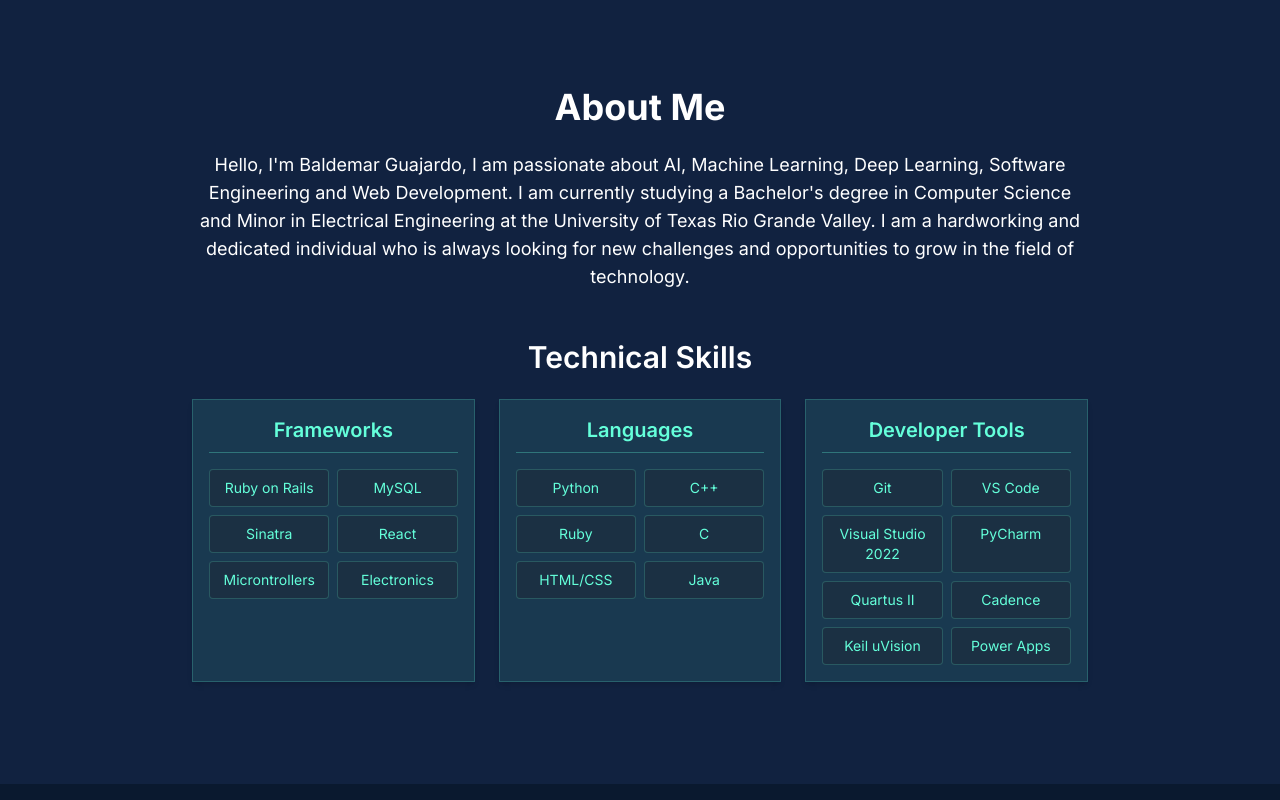
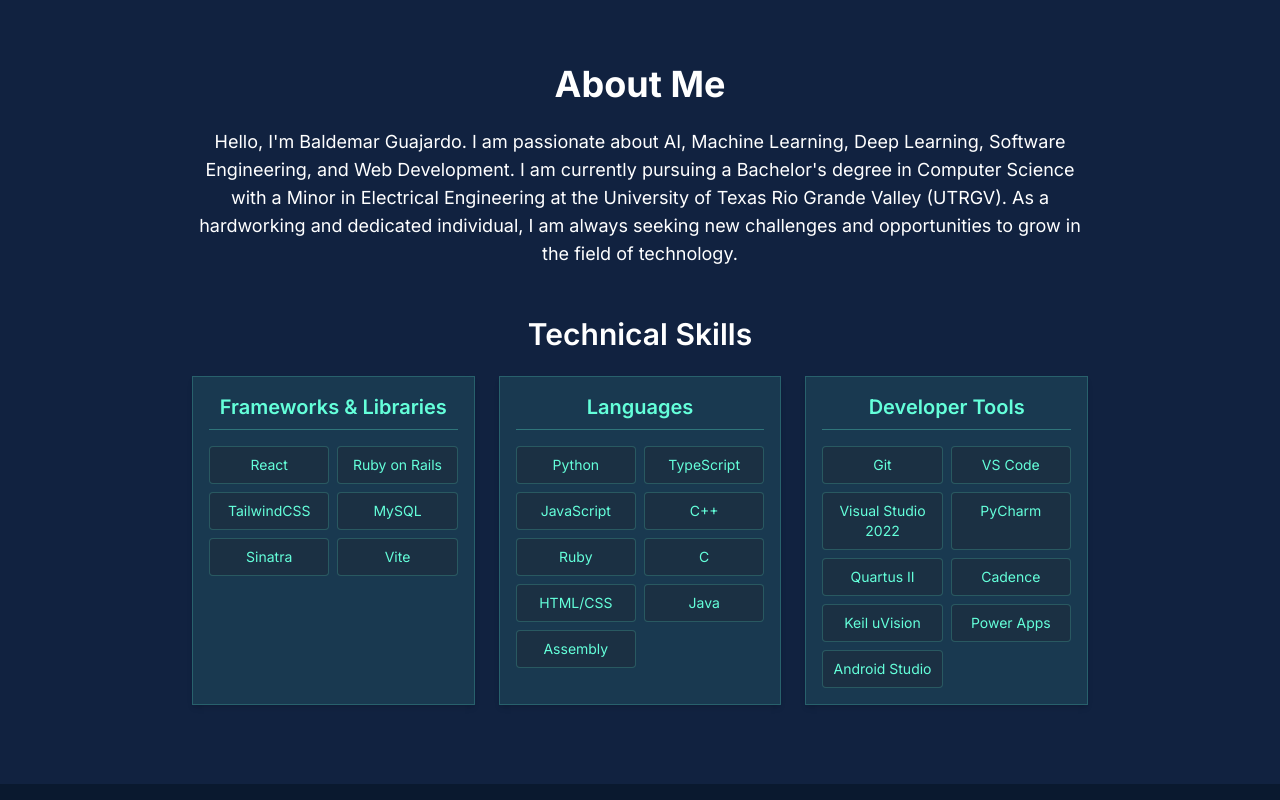
Before and after one commit to BaldeGIII/PortfolioV2, a React (Vite) app: page / in a window 1280 px wide. Shown: the part 880-1680 px from the top of the page. Built offline with nearby package versions, Linux system fonts and the light colour scheme.

Commit message:
Projects layout

```diff
--- a/App.css
+++ b/App.css
@@ -14,5 +14,3 @@
   text-decoration: none;
   color: #61dafb;
 }
-
-/* ...existing code... */
--- a/package.json
+++ b/package.json
@@ -18,6 +18,7 @@
     "react": "^18.3.1",
     "react-dom": "^18.3.1",
     "react-hook-form": "^7.54.2",
+    "react-icons": "^5.4.0",
     "react-type-animation": "^3.2.0",
     "zod": "^3.24.1"
   },
--- a/src/components/About.tsx
+++ b/src/components/About.tsx
@@ -1,12 +1,29 @@
 const About = () => {
   const skills = [
     {
-      title: "Frameworks",
-      skills: ["Ruby on Rails", "MySQL", "Sinatra", "React", "Microntrollers", "Electronics"],
+      title: "Frameworks & Libraries",
+      skills: [
+        "React",
+        "Ruby on Rails",
+        "TailwindCSS",
+        "MySQL",
+        "Sinatra",
+        "Vite",
+      ],
     },
     {
       title: "Languages",
-      skills: ["Python", "C++", "Ruby", "C", "HTML/CSS", "Java"],
+      skills: [
+        "Python",
+        "TypeScript",
+        "JavaScript",
+        "C++",
+        "Ruby",
+        "C",
+        "HTML/CSS",
+        "Java",
+        "Assembly",
+      ],
     },
     {
       title: "Developer Tools",
@@ -19,22 +36,31 @@
         "Cadence",
         "Keil uVision",
         "Power Apps",
+        "Android Studio",
       ],
     },
-  ]
+  ];
   return (
-    <div className="min-h-screen flex items-center justify-center bg-secondary text-white p-8" id="about">
+    <div
+      className="min-h-screen flex items-center justify-center bg-secondary text-white p-8"
+      id="about"
+    >
       <div className="max-w-4xl">
         <h1 className="text-4xl font-bold mb-6 text-center">About Me</h1>
         <p className="text-lg mb-8 text-center">
-          Hello, I'm Baldemar Guajardo, I am passionate about AI, Machine Learning, Deep Learning, Software Engineering
-          and Web Development. I am currently studying a Bachelor's degree in Computer Science and Minor in Electrical
-          Engineering at the University of Texas Rio Grande Valley. I am a hardworking and dedicated individual who is
-          always looking for new challenges and opportunities to grow in the field of technology.
+          Hello, I'm Baldemar Guajardo. I am passionate about AI, Machine
+          Learning, Deep Learning, Software Engineering, and Web Development. I
+          am currently pursuing a Bachelor's degree in Computer Science with a
+          Minor in Electrical Engineering at the University of Texas Rio Grande
+          Valley (UTRGV). As a hardworking and dedicated individual, I am always
+          seeking new challenges and opportunities to grow in the field of
+          technology.
         </p>
 
         <div className="mt-12">
-          <h2 className="text-3xl font-semibold mb-6 text-center">Technical Skills</h2>
+          <h2 className="text-3xl font-semibold mb-6 text-center">
+            Technical Skills
+          </h2>
           <div className="grid grid-cols-1 md:grid-cols-3 gap-6">
             {skills.map((category, index) => (
               <div
@@ -60,7 +86,7 @@
         </div>
       </div>
     </div>
-  )
-}
+  );
+};
 
-export default About
+export default About;
--- a/src/components/Home.tsx
+++ b/src/components/Home.tsx
@@ -1,11 +1,14 @@
-import { TypeAnimation } from "react-type-animation"
-import githubIcon from "../assets/github-mark-white.png"
-import linkedinIcon from "../assets/linkedin-app-white-icon.webp"
-import profilePic from "../assets/67811850.png"  // Fix typo in variable name
+import { TypeAnimation } from "react-type-animation";
+import githubIcon from "../assets/github-mark-white.png";
+import linkedinIcon from "../assets/linkedin-app-white-icon.webp";
+import profilePic from "../assets/67811850.png"; // Fix typo in variable name
 
 const Home = () => {
   return (
-    <div className="min-h-screen flex items-center justify-center p-5 bg-primary" id="home">
+    <div
+      className="min-h-screen flex items-center justify-center p-5 bg-primary"
+      id="home"
+    >
       <div className="max-w-4xl mx-auto px-4 py-16 animate-fade-in">
         <div className="flex flex-col md:flex-row items-center gap-8 mb-8">
           <div className="w-48 h-48 rounded-full overflow-hidden">
@@ -16,7 +19,9 @@
             />
           </div>
           <div>
-            <div className="text-primary-foreground font-mono mb-4">Hi, my name is</div>
+            <div className="text-primary-foreground font-mono mb-4">
+              Hi, my name is
+            </div>
             <h1 className="text-5xl md:text-7xl font-bold mb-4 text-accent-foreground">
               Baldemar Guajardo
             </h1>
@@ -41,7 +46,7 @@
             </div>
             <div className="flex gap-6 mt-8">
               <a
-                href="https://github.com/godxrs"
+                href="https://github.com/BaldeGIII"
                 target="_blank"
                 rel="noopener noreferrer"
                 className="text-accent-foreground hover:text-primary-foreground transition-colors duration-300"
@@ -61,7 +66,7 @@
         </div>
       </div>
     </div>
-  )
-}
+  );
+};
 
-export default Home
+export default Home;
--- a/src/components/Projects.tsx
+++ b/src/components/Projects.tsx
@@ -1,4 +1,5 @@
-import { useState } from 'react';
+import { useState } from "react";
+import { FaGithub } from "react-icons/fa";
 
 const projects = [
   {
@@ -7,7 +8,8 @@
       "An app called Aqua Mundi that informs the user what county in Texas a body of water is located and also informs a user on the endangered species know to inhabit that body of water. This can include detailed information about various species, their conservation status, and the environmental factors affecting their habitat.",
     technologies: ["Python", "JavaScript", "Android Studio"],
     link: "https://github.com/BaldeGIII/Aqua-Mundi",
-    image: "https://hebbkx1anhila5yf.public.blob.vercel-storage.com/react-HzzvMEg21Sf21Kgn31RWCcPzcM0Y5o.svg",
+    image:
+      "https://hebbkx1anhila5yf.public.blob.vercel-storage.com/react-HzzvMEg21Sf21Kgn31RWCcPzcM0Y5o.svg",
   },
   {
     title: "Chip-8 Emulator",
@@ -15,19 +17,29 @@
       "A Python-based CHIP-8 emulator implementing a complete set of opcodes to emulate the original system architecture. Features include instruction decoding, memory management, and graphics rendering.",
     technologies: ["Python", "Assembly", "Binary", "Tkinter", "Pygame"],
     link: "https://github.com/BaldeGIII/Chip-8Emulator",
-    image: "https://hebbkx1anhila5yf.public.blob.vercel-storage.com/react-HzzvMEg21Sf21Kgn31RWCcPzcM0Y5o.svg",
+    image:
+      "https://hebbkx1anhila5yf.public.blob.vercel-storage.com/react-HzzvMEg21Sf21Kgn31RWCcPzcM0Y5o.svg",
   },
   {
     title: "BaldeBoy Emulator",
     description:
       "BaldeBoyEmulator is an in-progress Game Boy Emulator, built using React, TypeScript, and Vite for a modern, high-performance web experience. It aims to provide accurate emulation with a clean, customizable UI powered by TailwindCSS. The project focuses on efficient frame execution, ROM loading, and audio processing, making it an ideal emulator for retro gaming enthusiasts.",
-    technologies: ["React", "TypeScript", "Vite", "TailwindCSS", "JavaScript", "CSS", "HTML"],
+    technologies: [
+      "React",
+      "TypeScript",
+      "Vite",
+      "TailwindCSS",
+      "JavaScript",
+      "CSS",
+      "HTML",
+    ],
     link: "https://github.com/BaldeGIII/BaldeBoyEmulator",
-    image: "https://hebbkx1anhila5yf.public.blob.vercel-storage.com/react-HzzvMEg21Sf21Kgn31RWCcPzcM0Y5o.svg",
-  }
-]
+    image:
+      "https://hebbkx1anhila5yf.public.blob.vercel-storage.com/react-HzzvMEg21Sf21Kgn31RWCcPzcM0Y5o.svg",
+  },
+];
 
-const ProjectCard = ({ project }: { project: typeof projects[0] }) => {
+const ProjectCard = ({ project }: { project: (typeof projects)[0] }) => {
   const [isExpanded, setIsExpanded] = useState(false);
   const maxLength = 150; // Characters to show initially
   const shouldTruncate = project.description.length > maxLength;
@@ -37,66 +49,74 @@
     : `${project.description.slice(0, maxLength)}...`;
 
   return (
-    <div className="bg-gray-700 p-6 rounded-lg shadow-lg w-full
-                    transition-transform hover:-translate-y-2 flex flex-col
-                    min-h-[500px]">
-      <div className="relative w-full h-56 mb-6">
-        <img
-          src={project.image || "/placeholder.svg"}
-          alt={project.title}
-          className="w-full h-full object-contain rounded-lg"
-          loading="lazy"
-        />
-      </div>
-
-      <h3 className="text-2xl font-semibold mb-4">{project.title}</h3>
-
-      <div className="mb-4">
-        <div className="flex flex-wrap gap-2">
-          {project.technologies.map((tech, index) => (
-            <span key={index}
-                  className="bg-[rgb(100,255,218)]/10 px-3 py-1 rounded-full text-sm
-                           text-[rgb(100,255,218)] font-medium border border-[rgb(100,255,218)]/20">
-              {tech}
-            </span>
-          ))}
-        </div>
-      </div>
-
-      <div className="flex-grow">
-        <p className="text-base text-gray-200 mb-4">
+    <div
+      className="bg-gray-700 p-8 rounded-lg shadow-lg w-full
+                    transition-transform hover:-translate-y-2
+                    min-h-[400px] flex flex-col md:grid md:grid-cols-[1fr,600px] gap-12"
+    >
+      <div className="flex flex-col justify-between h-full">
+        <div className="space-y-6">
+          <h3 className="text-3xl font-semibold">{project.title}</h3>
+          <div>
+            <p className="text-base text-gray-200">
               {displayText}
               {shouldTruncate && (
                 <button
                   onClick={() => setIsExpanded(!isExpanded)}
                   className="text-[rgb(100,255,218)] hover:text-[rgb(100,255,218)]/80 ml-2 font-medium"
                 >
-              {isExpanded ? 'Show Less' : 'Show More'}
+                  {isExpanded ? "Show Less" : "Show More"}
                 </button>
               )}
             </p>
           </div>
-
+          <div className="flex flex-wrap gap-2">
+            {project.technologies.map((tech, index) => (
+              <span
+                key={index}
+                className="bg-[rgb(100,255,218)]/10 px-3 py-1 rounded-full text-sm
+                             text-[rgb(100,255,218)] font-medium border border-[rgb(100,255,218)]/20"
+              >
+                {tech}
+              </span>
+            ))}
+          </div>
+        </div>
+        <div className="mt-6">
           <a
             href={project.link}
-        className="inline-block bg-[rgb(100,255,218)] text-white px-6 py-3 rounded-lg
-                 hover:bg-[rgb(100,255,218)]/80 transition-colors text-center mt-auto
-                 font-semibold"
+            className="text-[rgb(100,255,218)] hover:text-[rgb(100,255,218)]/80 transition-colors inline-block"
             target="_blank"
             rel="noopener noreferrer"
           >
-        View Project
+            <FaGithub className="w-8 h-8" />
           </a>
+        </div>
+      </div>
+
+      <div className="relative h-[350px]">
+        <img
+          src={project.image || "/placeholder.svg"}
+          alt={project.title}
+          className="w-full h-full object-cover rounded-lg"
+          loading="lazy"
+        />
+      </div>
     </div>
   );
 };
 
 const Projects = () => {
   return (
-    <div className="w-full p-8 pt-24 min-h-screen bg-secondary text-white" id="projects">
-      <div className="max-w-6xl mx-auto">
-        <h2 className="text-4xl font-bold mb-12 text-center">Projects</h2>
-        <div className="grid grid-cols-1 md:grid-cols-2 gap-8">
+    <div
+      className="w-full p-8 pt-24 pb-24 min-h-screen bg-secondary text-white" // added pb-24
+      id="projects"
+    >
+      <div className="max-w-6xl mx-auto space-y-12">
+        {" "}
+        {/* added space-y-12 */}
+        <h2 className="text-4xl font-bold text-center">Projects</h2>
+        <div className="grid grid-cols-1 gap-12">
           {projects.map((project, index) => (
             <ProjectCard key={index} project={project} />
           ))}
```
Also changed, not shown: 1 other file (tests, documents, lock files or other folders). Lines whose indentation alone changed are shown as unchanged.
